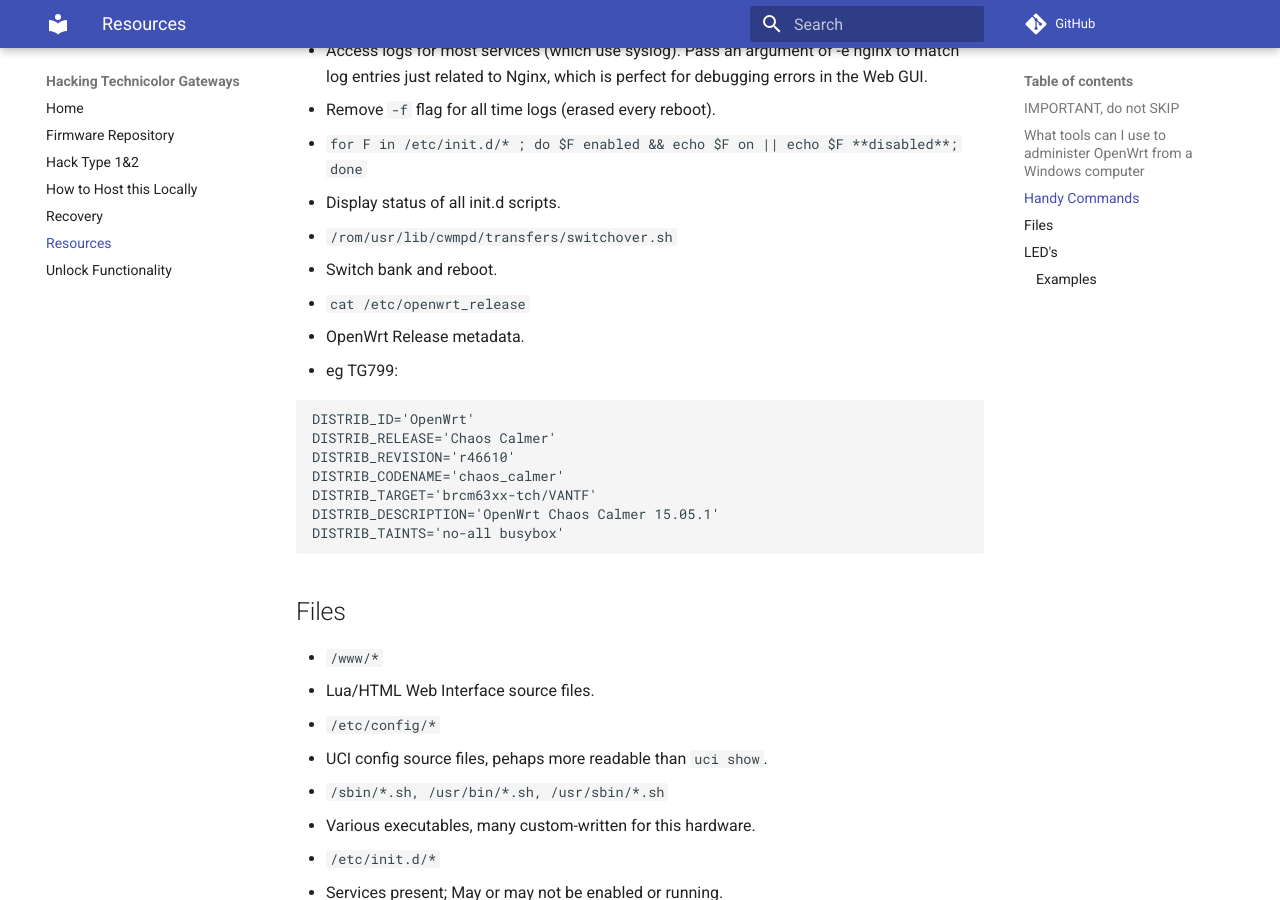
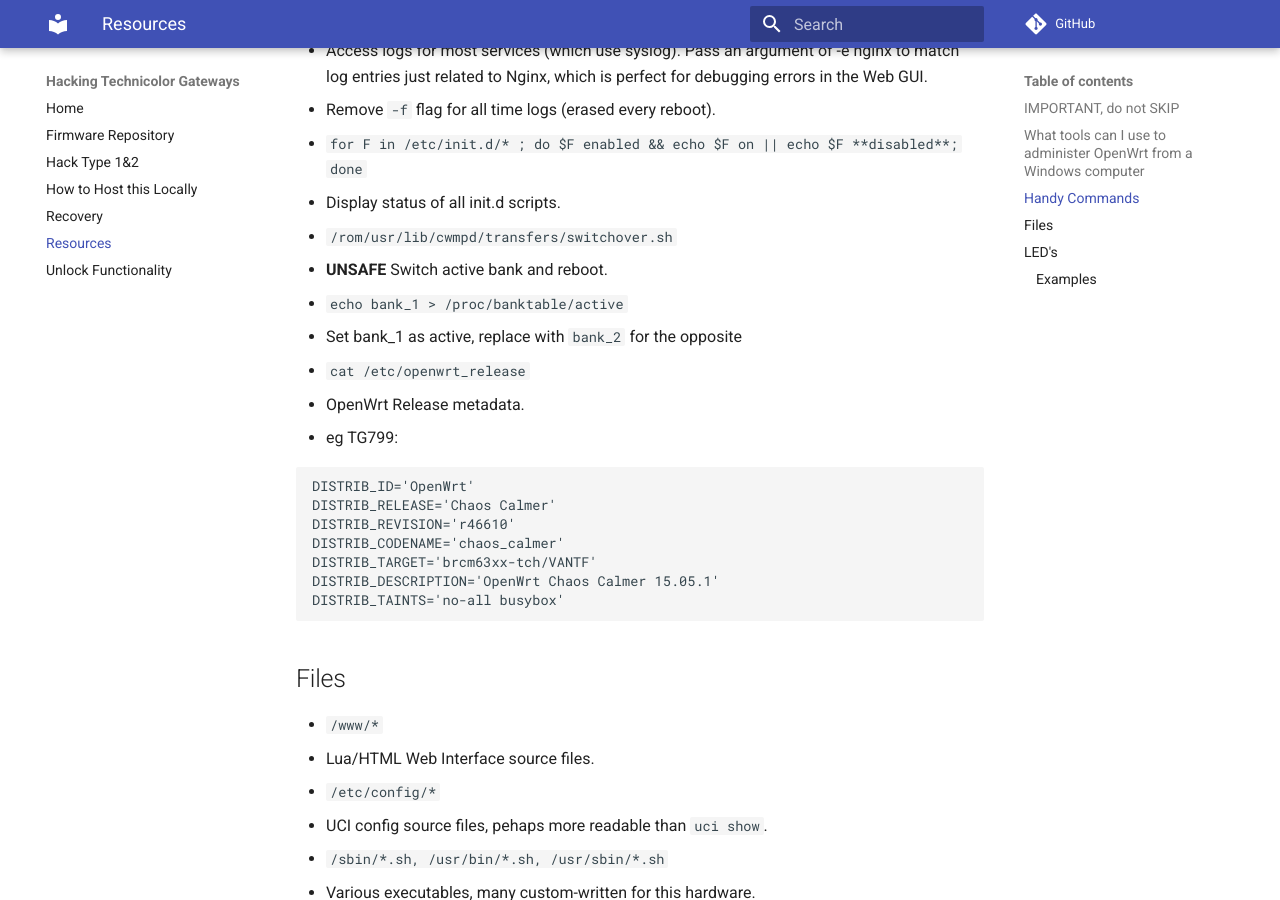
Before and after one commit to hack-technicolor/hack-technicolor, an MkDocs documentation site: the page built from docs/Resources.md, in a window 1280 px wide and 900 px high, scrolled down 1083 px. Built offline with MkDocs 1.6.1 and Material for MkDocs 9.7.7, drawn with Linux system fonts in a browser that asks for light colours; comment, search, counter and statistics services are not loaded.

Commit message:
Tag managed switchover as unsafe

```diff
--- a/docs/Resources.md
+++ b/docs/Resources.md
@@ -42,7 +42,10 @@
   * Display status of all init.d scripts.
 
 * `/rom/usr/lib/cwmpd/transfers/switchover.sh`
-  * Switch bank and reboot.
+  * **UNSAFE** Switch active bank and reboot.
+
+* `echo bank_1 > /proc/banktable/active`
+  * Set bank_1 as active, replace with `bank_2` for the opposite
 
 * `cat /etc/openwrt_release`
   * OpenWrt Release metadata.
```
